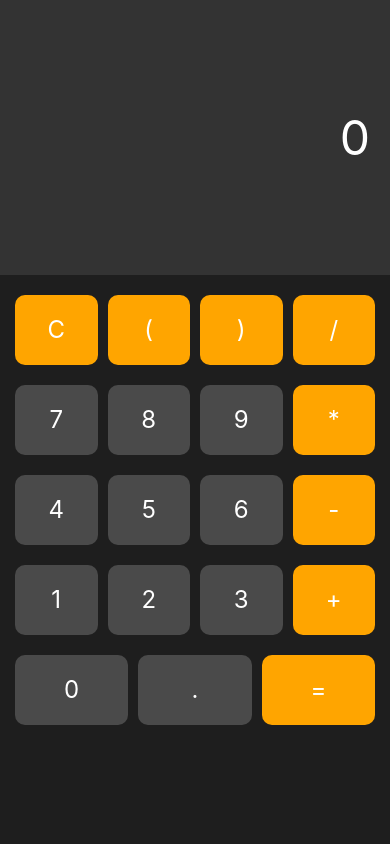
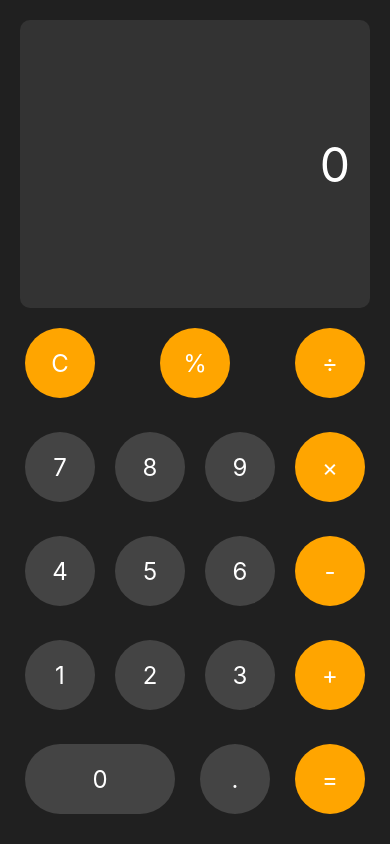
Before and after one commit to nedimm1/calculator_RN_personal_project, a React Native app: screen / in a window 390 px wide. Built offline with nearby package versions, Linux system fonts and the light colour scheme.

Commit message:
changing the UI entierly

```diff
--- a/App.js
+++ b/App.js
@@ -2,19 +2,17 @@ import React from 'react';
 import { SafeAreaView, StyleSheet } from 'react-native';
 import CalculatorScreen from './screens/CalculatorScreen';
 
-const App = () => {
+export default function App() {
   return (
     <SafeAreaView style={styles.container}>
       <CalculatorScreen />
     </SafeAreaView>
   );
-};
+}
 
 const styles = StyleSheet.create({
   container: {
     flex: 1,
-    backgroundColor: '#1E1E1E',
+    backgroundColor: '#202020',
   },
 });
-
-export default App;
--- a/components/Button.js
+++ b/components/Button.js
@@ -2,10 +2,17 @@ import React from 'react';
 import { StyleSheet, Text, TouchableOpacity } from 'react-native';
 
 const Button = ({ value }) => {
-  const isOperator = ['C', '(', ')', '/', '*', '-', '+', '='].includes(value);
+  const isOperator = ['C', '(', ')', '/', '*', '-', '+'].includes(value);
+  const isEqualButton = value === '=';
 
   return (
-    <TouchableOpacity style={[styles.button, isOperator && styles.operatorButton]}>
+    <TouchableOpacity
+      style={[
+        styles.button,
+        isOperator && styles.operatorButton,
+        isEqualButton && styles.equalButton,
+      ]}
+    >
       <Text style={styles.buttonText}>{value}</Text>
     </TouchableOpacity>
   );
@@ -24,6 +31,9 @@ const styles = StyleSheet.create({
   operatorButton: {
     backgroundColor: '#FFA500', // Orange color for operators
   },
+  equalButton: {
+    backgroundColor: '#32CD32', // Green color for '=' button
+  },
   buttonText: {
     fontSize: 24,
     color: '#FFFFFF',
--- a/components/ButtonGrid.js
+++ b/components/ButtonGrid.js
@@ -1,39 +1,69 @@
 import React from 'react';
-import { StyleSheet, View } from 'react-native';
+import { StyleSheet, View, TouchableOpacity, Text } from 'react-native';
 import Button from './Button';
 
-const ButtonGrid = () => {
-  const buttons = [
-    ['C', '(', ')', '/'],
-    ['7', '8', '9', '*'],
+export default function ButtonGrid() {
+    const isSpecialButton = (label) => ['C', '%', '÷', '×', '-', '+', '='].includes(label);
+
+    return (
+      <View style={styles.buttonContainer}>
+        {[
+          ['C', '%', '÷'],
+          ['7', '8', '9', '×'],
           ['4', '5', '6', '-'],
           ['1', '2', '3', '+'],
           ['0', '.', '='],
-  ];
-
-  return (
-    <View style={styles.buttonContainer}>
-      {buttons.map((row, rowIndex) => (
+        ].map((row, rowIndex) => (
           <View key={rowIndex} style={styles.buttonRow}>
-          {row.map((buttonValue) => (
-            <Button key={buttonValue} value={buttonValue} />
+            {row.map((label) => (
+              <TouchableOpacity
+                key={label}
+                style={[
+                  styles.button,
+                  label === '0' ? styles.zeroButton : null,
+                  isSpecialButton(label) ? styles.operatorButton : null,
+                ]}
+              >
+                <Text style={[styles.buttonText, isSpecialButton(label) ? styles.operatorText : null]}>{label}</Text>
+              </TouchableOpacity>
             ))}
           </View>
         ))}
       </View>
     );
-};
+  }
 
   const styles = StyleSheet.create({
     buttonContainer: {
       flex: 2,
-    padding: 10,
+      justifyContent: 'space-between',
     },
     buttonRow: {
       flexDirection: 'row',
       justifyContent: 'space-between',
-    marginVertical: 5,
+      marginBottom: 10,
+    },
+    button: {
+      width: 70,
+      height: 70,
+      backgroundColor: '#444444', // Default button color
+      justifyContent: 'center',
+      alignItems: 'center',
+      borderRadius: 35,
+      marginHorizontal: 5,
+    },
+    zeroButton: {
+      width: 150, // Double width for zero button
+      justifyContent: 'center',
+    },
+    buttonText: {
+      fontSize: 24,
+      color: '#ffffff', // Default text color
+    },
+    operatorButton: {
+      backgroundColor: '#FFA500', // Orange background for operators and special buttons (C, %)
+    },
+    operatorText: {
+      color: '#ffffff', // White text for operators and special buttons
     },
   });
-
-export default ButtonGrid;
--- a/components/Display.js
+++ b/components/Display.js
@@ -1,25 +1,27 @@
 import React from 'react';
 import { StyleSheet, Text, View } from 'react-native';
 
-const Display = ({ value }) => {
+function Display() {
     return (
-    <View style={styles.display}>
-      <Text style={styles.displayText}>{value}</Text>
+      <View style={styles.displayContainer}>
+        <Text style={styles.displayText}>0</Text>
       </View>
     );
-};
+  }
 
   const styles = StyleSheet.create({
-  display: {
+    displayContainer: {
       flex: 1,
-    backgroundColor: '#333',
       justifyContent: 'center',
       alignItems: 'flex-end',
-    paddingHorizontal: 20,
+      backgroundColor: '#333333', // Darker display background
+      padding: 20,
+      borderRadius: 10,
+      marginBottom: 20,
     },
     displayText: {
       fontSize: 48,
-    color: '#FFFFFF',
+      color: '#ffffff', // White text for contrast
     },
   });
 
--- a/screens/CalculatorScreen.js
+++ b/screens/CalculatorScreen.js
@@ -1,22 +1,21 @@
-import React from 'react';
+import { useState, useEffect } from 'react';
 import { StyleSheet, View } from 'react-native';
 import Display from '../components/Display';
 import ButtonGrid from '../components/ButtonGrid';
 
-const CalculatorScreen = () => {
+export default function CalculatorScreen() {
     return (
       <View style={styles.container}>
-      <Display value="0" />
+        <Display />
         <ButtonGrid />
       </View>
     );
-};
+  }
 
   const styles = StyleSheet.create({
     container: {
       flex: 1,
-    backgroundColor: '#1E1E1E',
+      backgroundColor: '#202020',
+      padding: 20,
     },
   });
-
-export default CalculatorScreen;
```
Lines whose indentation alone changed are shown as unchanged.
